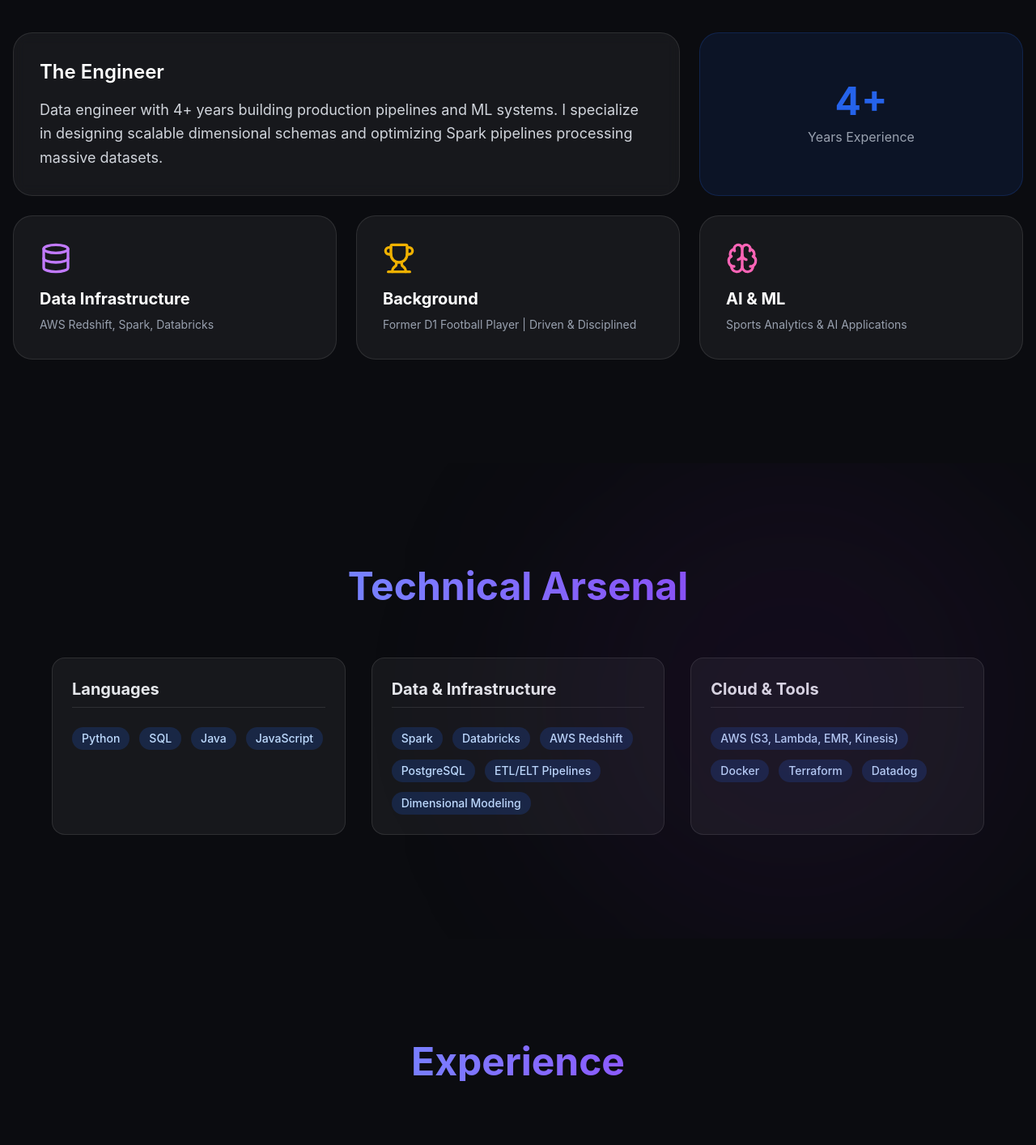
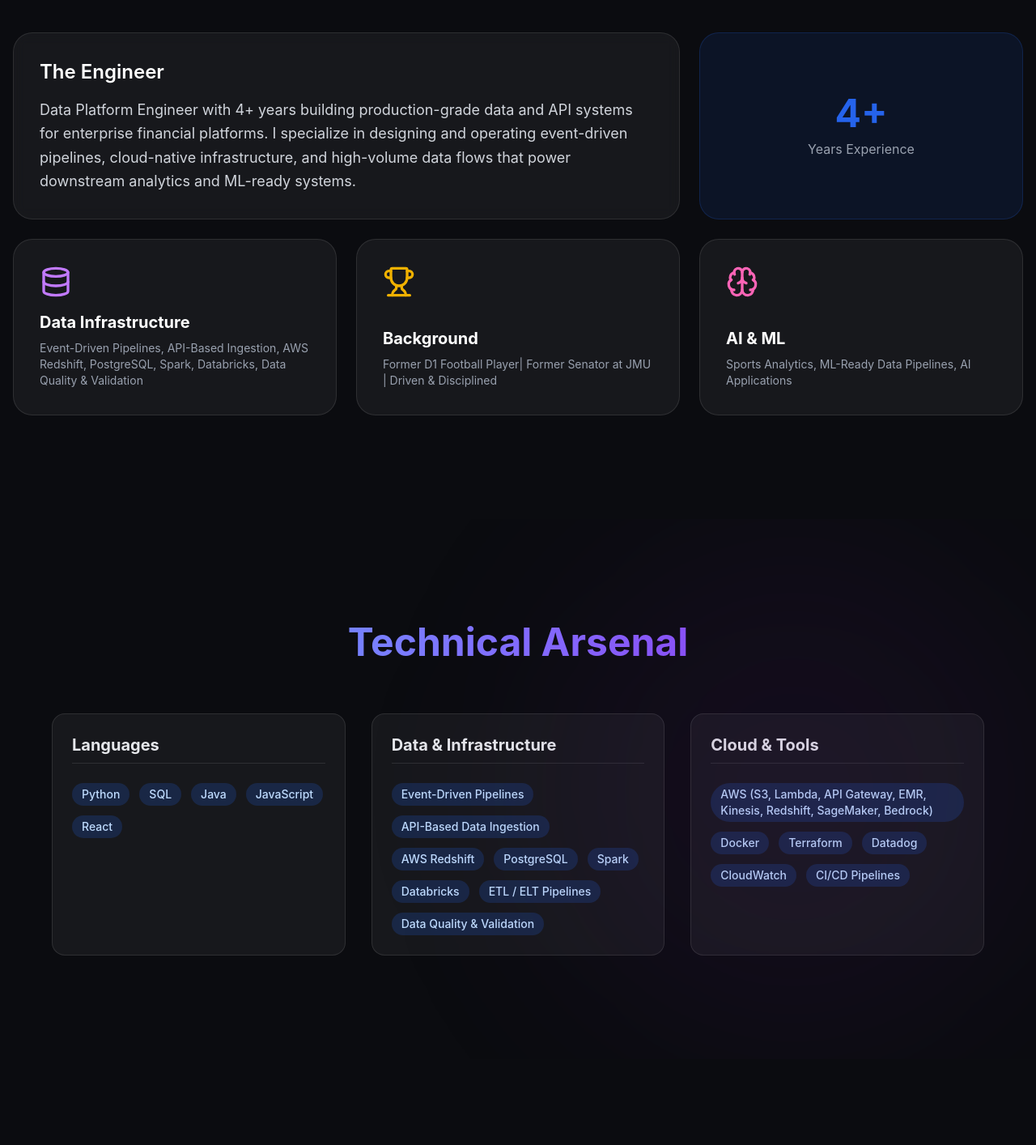
Before and after one commit to devinfloyd1/devinfloyd_portfolio, a React (Vite) app: page / in a window 1280 px wide. Shown: the part 1000-2414 px from the top of the page at 81% size. Built offline with nearby package versions, Linux system fonts and the light colour scheme.

Commit message:
feat: Update professional title to 'Data Platform Engineer' and enhance descriptions of skills, experience, and background across the portfolio.

```diff
--- a/index.html
+++ b/index.html
@@ -5,9 +5,9 @@
   <meta charset="UTF-8" />
   <link rel="icon" type="image/svg+xml" href="/vite.svg" />
   <meta name="viewport" content="width=device-width, initial-scale=1.0" />
-  <title>Devin Floyd | Data Engineer & ML Enthusiast</title>
+  <title>Devin Floyd | Data Platform Engineer & ML Enthusiast</title>
   <meta name="description"
-    content="Portfolio of Devin Floyd - Data Engineer specializing in Spark, AWS, and ML systems." />
+    content="Portfolio of Devin Floyd - Data Platform Engineer specializing in Spark, AWS, and ML systems." />
 </head>
 
 <body style="background-color: #0B0C10; margin: 0; min-height: 100vh;">
--- a/src/components/About.jsx
+++ b/src/components/About.jsx
@@ -39,9 +39,9 @@ const About = () => {
                 <motion.div variants={item} className="md:col-span-2 bg-white/5 border border-white/10 rounded-3xl p-8 backdrop-blur-sm hover:bg-white/10 transition-colors">
                     <h3 className="text-2xl font-semibold mb-4 text-white">The Engineer</h3>
                     <p className="text-gray-300 text-lg leading-relaxed">
-                        Data engineer with 4+ years building production pipelines and ML systems.
-                        I specialize in designing scalable dimensional schemas and optimizing Spark pipelines
-                        processing massive datasets.
+                        Data Platform Engineer with 4+ years building production-grade data and API systems for enterprise financial platforms.
+                        I specialize in designing and operating event-driven pipelines, cloud-native infrastructure, and high-volume data flows
+                        that power downstream analytics and ML-ready systems.
                     </p>
                 </motion.div>
 
@@ -56,7 +56,7 @@ const About = () => {
                     <Database className="w-10 h-10 text-purple-400 mb-4" />
                     <div>
                         <h4 className="text-xl font-bold mb-2">Data Infrastructure</h4>
-                        <p className="text-sm text-gray-400">AWS Redshift, Spark, Databricks</p>
+                        <p className="text-sm text-gray-400">Event-Driven Pipelines, API-Based Ingestion, AWS Redshift, PostgreSQL, Spark, Databricks, Data Quality & Validation</p>
                     </div>
                 </motion.div>
 
@@ -65,7 +65,7 @@ const About = () => {
                     <Trophy className="w-10 h-10 text-yellow-500 mb-4" />
                     <div>
                         <h4 className="text-xl font-bold mb-2">Background</h4>
-                        <p className="text-sm text-gray-400">Former D1 Football Player | Driven & Disciplined</p>
+                        <p className="text-sm text-gray-400">Former D1 Football Player| Former Senator at JMU | Driven & Disciplined</p>
                     </div>
                 </motion.div>
 
@@ -74,7 +74,7 @@ const About = () => {
                     <Brain className="w-10 h-10 text-pink-400 mb-4" />
                     <div>
                         <h4 className="text-xl font-bold mb-2">AI & ML</h4>
-                        <p className="text-sm text-gray-400">Sports Analytics & AI Applications</p>
+                        <p className="text-sm text-gray-400">Sports Analytics, ML-Ready Data Pipelines, AI Applications</p>
                     </div>
                 </motion.div>
 
--- a/src/components/Contact.jsx
+++ b/src/components/Contact.jsx
@@ -15,7 +15,7 @@ const Contact = () => {
                 </h2>
                 <p className="text-xl text-gray-400 mb-12 leading-relaxed">
                     Interested in working together or have a question?
-                    <br />Drop me a line or connect on social media.
+                    <br />Email me or connect on socials.
                 </p>
 
                 <div className="flex flex-wrap justify-center gap-6">
--- a/src/components/Experience.jsx
+++ b/src/components/Experience.jsx
@@ -5,7 +5,7 @@ const experiences = [
         role: "Solutions Engineer II - Data Infrastructure",
         company: "Capital Group",
         period: "Aug 2021 - Dec 2024",
-        description: "Built data analytics platform processing $50B+ daily transactions for 200+ institutional clients. Designed dimensional schemas on AWS Redshift and optimized Spark pipelines processing 500K+ records daily with 99.97% accuracy SLA."
+        description: "Built and operated high-volume, event-driven data pipelines processing 500K+ daily transactions and $50B+ in assets — integrating financial APIs, automating cloud workflows, and ensuring reliable, real-time data for downstream analytics and applications."
     },
     {
         role: "Media Technology Intern",
--- a/src/components/Skills.jsx
+++ b/src/components/Skills.jsx
@@ -1,9 +1,28 @@
 import { motion } from 'framer-motion';
 
 const skills = [
-    { category: "Languages", items: ["Python", "SQL", "Java", "JavaScript"] },
-    { category: "Data & Infrastructure", items: ["Spark", "Databricks", "AWS Redshift", "PostgreSQL", "ETL/ELT Pipelines", "Dimensional Modeling"] },
-    { category: "Cloud & Tools", items: ["AWS (S3, Lambda, EMR, Kinesis)", "Docker", "Terraform", "Datadog"] }
+    { category: "Languages", items: ["Python", "SQL", "Java", "JavaScript", "React"] },
+    {
+        category: "Data & Infrastructure", items: [
+            "Event-Driven Pipelines",
+            "API-Based Data Ingestion",
+            "AWS Redshift",
+            "PostgreSQL",
+            "Spark",
+            "Databricks",
+            "ETL / ELT Pipelines",
+            "Data Quality & Validation"]
+    },
+    {
+        category: "Cloud & Tools", items: [
+            "AWS (S3, Lambda, API Gateway, EMR, Kinesis, Redshift, SageMaker, Bedrock)",
+            "Docker",
+            "Terraform",
+            "Datadog",
+            "CloudWatch",
+            "CI/CD Pipelines"
+        ]
+    }
 ];
 
 const Skills = () => {
```
